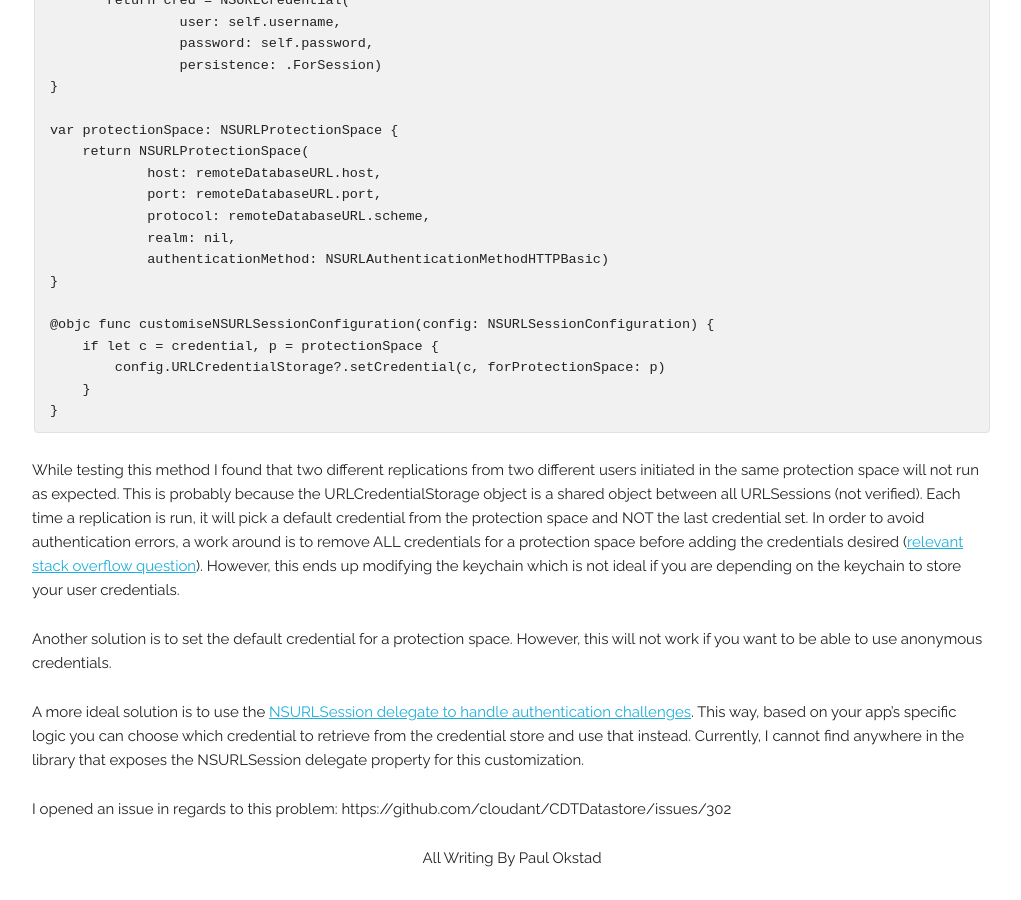
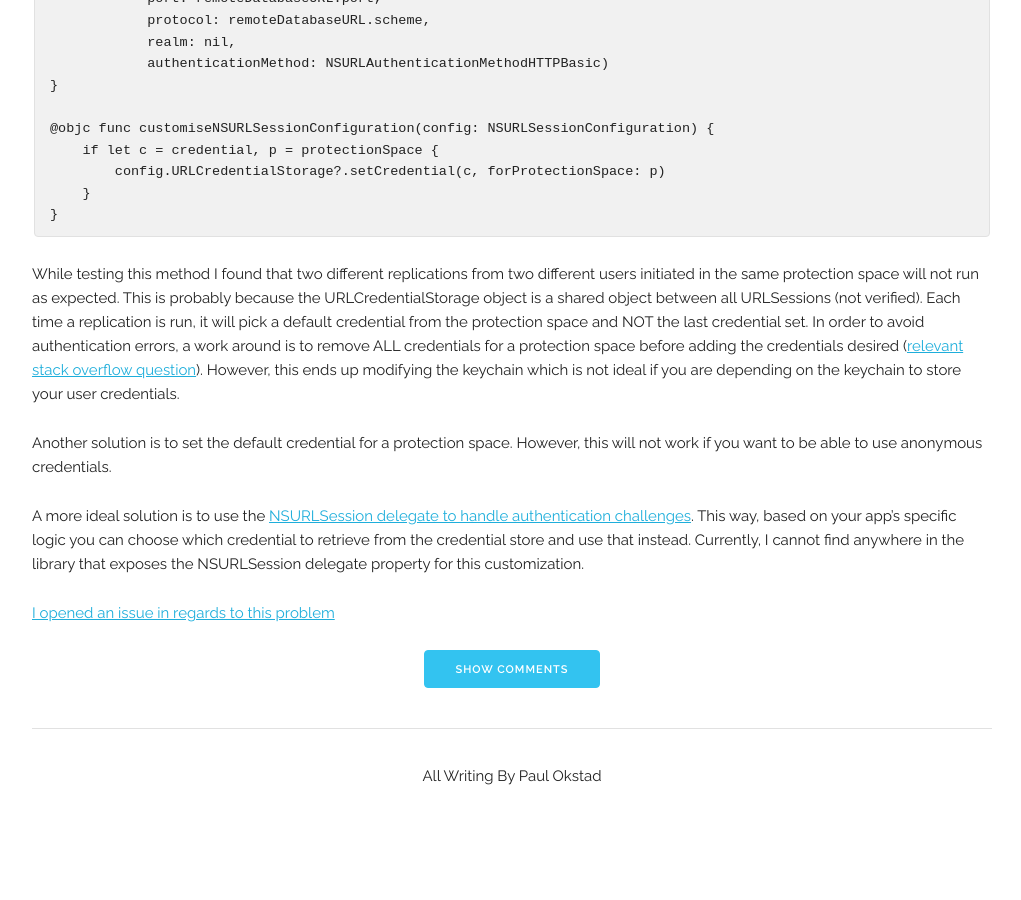
Before and after one commit to pokstad/pokstad.github.io, a Jekyll site: the page built from _posts/2016-07-17-handling-web-credentials-in-swift-with-cloudant-sync.md, in a window 1280 px wide and 900 px high, scrolled down 1692 px. Shown: the whole window, without its empty margins (128-1149 px from the left). Built offline with Jekyll 4.4.1, drawn with Linux system fonts in a browser that asks for light colours; comment, search, counter and statistics services are not loaded; after the commit the page ends 2510 px from its top, so only the background shows below that.

Commit message:
New expandable comments on posts.

```diff
--- /dev/null
+++ b/_includes/disqus.html
@@ -0,0 +1,13 @@
+<div style="text-align:center;">
+	<button class="button-primary" onclick="expandComments(this)">Show Comments</button>
+	<script>
+	function expandComments(button) {
+		var link = document.getElementById('disqusRow');
+		link.style.display = 'block';
+		button.style.display = 'none';
+	}
+	</script>
+</div>
+<div id="disqusRow" class="row" style="display:none;">
+	<div id="disqus_thread"></div>
+</div>
--- /dev/null
+++ b/_includes/footer.html
@@ -0,0 +1,4 @@
+<div class="footer row" style="text-align:center;margin-bottom:2em;">
+	<hr/>
+	All Writing By Paul Okstad
+</div>
--- a/_layouts/post.html
+++ b/_layouts/post.html
@@ -2,7 +2,9 @@
 layout: tophero
 ---
 <div class="row">
-	<h1>{{ page.title }}</h1>
-	{{content}}
-	<div id="disqus_thread"></div>
+	<h2>{{ page.title }}</h2>
+	<p>{{ page.date | date: "%B %-d, %Y" }}</p>
 </div>
+<div class="row">{{content}}</div>
+{% include disqus.html %}
+{% include footer.html %}
--- a/_layouts/tophero.html
+++ b/_layouts/tophero.html
@@ -1,7 +1,8 @@
 ---
 layout: base
 ---
-<div class="section hero" style="background-image:url({% if page.hero_image %}{{ page.hero_image }}{% else %}/img/catalinaandsun.jpg{% endif %})">
+{% if page.hero_image %}
+<div class="section hero" style="background-image:url({{ page.hero_image }})">
 	<div class="whitefade">
 		<div class="container">
 			<div class="row">
@@ -11,9 +12,14 @@ layout: base
 		</div>
 	</div>
 </div>
+{% else %}
+<div class="container">
+	{% include nav_header_row.html %}
+	<div class="row">
+		<h1><a href="/">Paul Okstad</a></h1>
+	</div>
+</div>
+{% endif %}
 <div class="container" style="margin-top:5%;">
 	{{ content }}
-	<div class="footer row" style="text-align:center;margin-bottom:2em;">
-		All Writing By Paul Okstad
-	</div>
 </div>
--- a/_posts/2016-07-17-handling-web-credentials-in-swift-with-cloudant-sync.md
+++ b/_posts/2016-07-17-handling-web-credentials-in-swift-with-cloudant-sync.md
@@ -79,4 +79,4 @@ Another solution is to set the default credential for a protection space. Howeve
 
 A more ideal solution is to use the [NSURLSession delegate to handle authentication challenges](https://developer.apple.com/library/ios/documentation/Cocoa/Conceptual/URLLoadingSystem/Articles/UsingNSURLSession.html#//apple_ref/doc/uid/TP40013509-SW16). This way, based on your app's specific logic you can choose which credential to retrieve from the credential store and use that instead. Currently, I cannot find anywhere in the library that exposes the NSURLSession delegate property for this customization.
 
-I opened an issue in regards to this problem: https://github.com/cloudant/CDTDatastore/issues/302
+[I opened an issue in regards to this problem](https://github.com/cloudant/CDTDatastore/issues/302)
```
